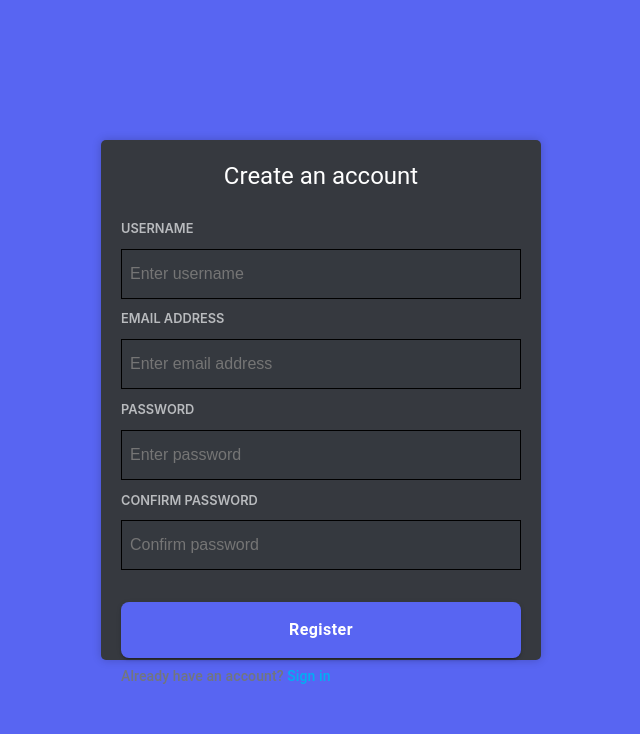
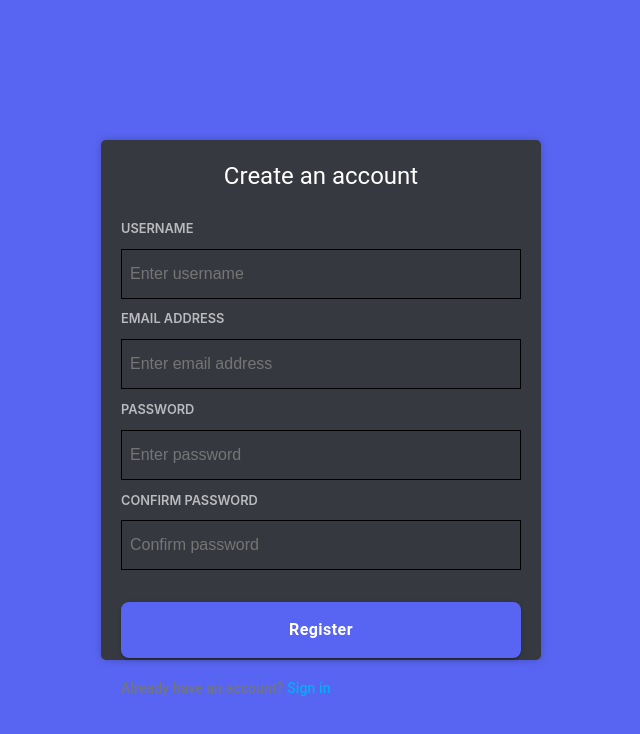
Before and after one commit to bradonsiegle/chat-app, a React (Create React App) app in the folder frontend/: page /register in a window 1280 px wide. Shown: the top 734 px of the page, without its empty margins (319-959 px from the left). Built offline with nearby package versions, Linux system fonts and the light colour scheme.

Commit message:
adjust margin

```diff
--- a/frontend/src/authPages/RegisterPage/RegisterPageFooter.jsx
+++ b/frontend/src/authPages/RegisterPage/RegisterPageFooter.jsx
@@ -39,7 +39,7 @@ export const RegisterPageFooter = ({
 			<RedirectInfo
 				text='Already have an account? '
 				redirectText='Sign in'
-				additionalStyles={{ marginTop: '0.5rem' }}
+				additionalStyles={{ marginTop: '1.2rem' }}
 				redirectHandler={() => navigate('/login')}
 			/>
 		</>
```
